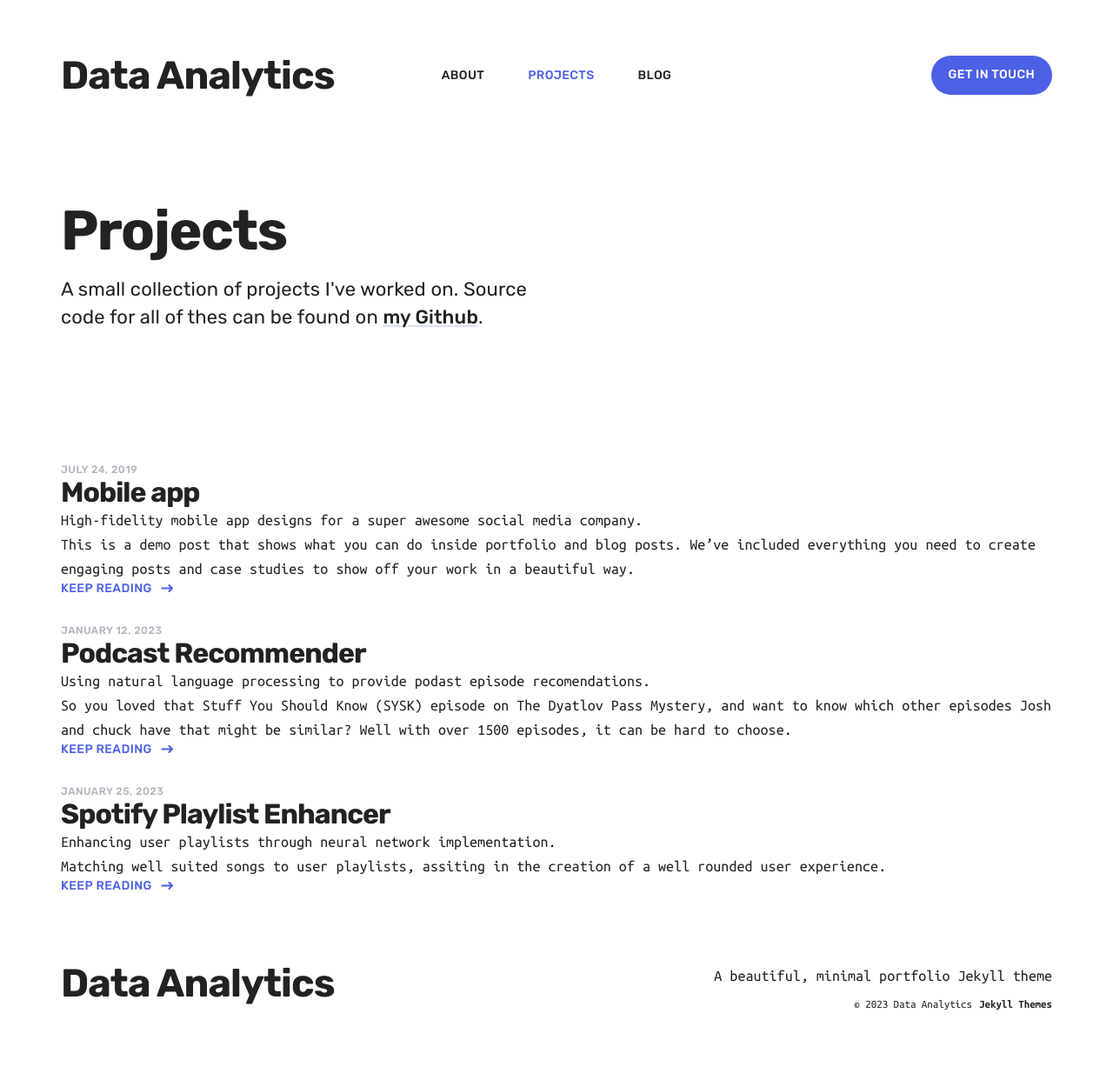
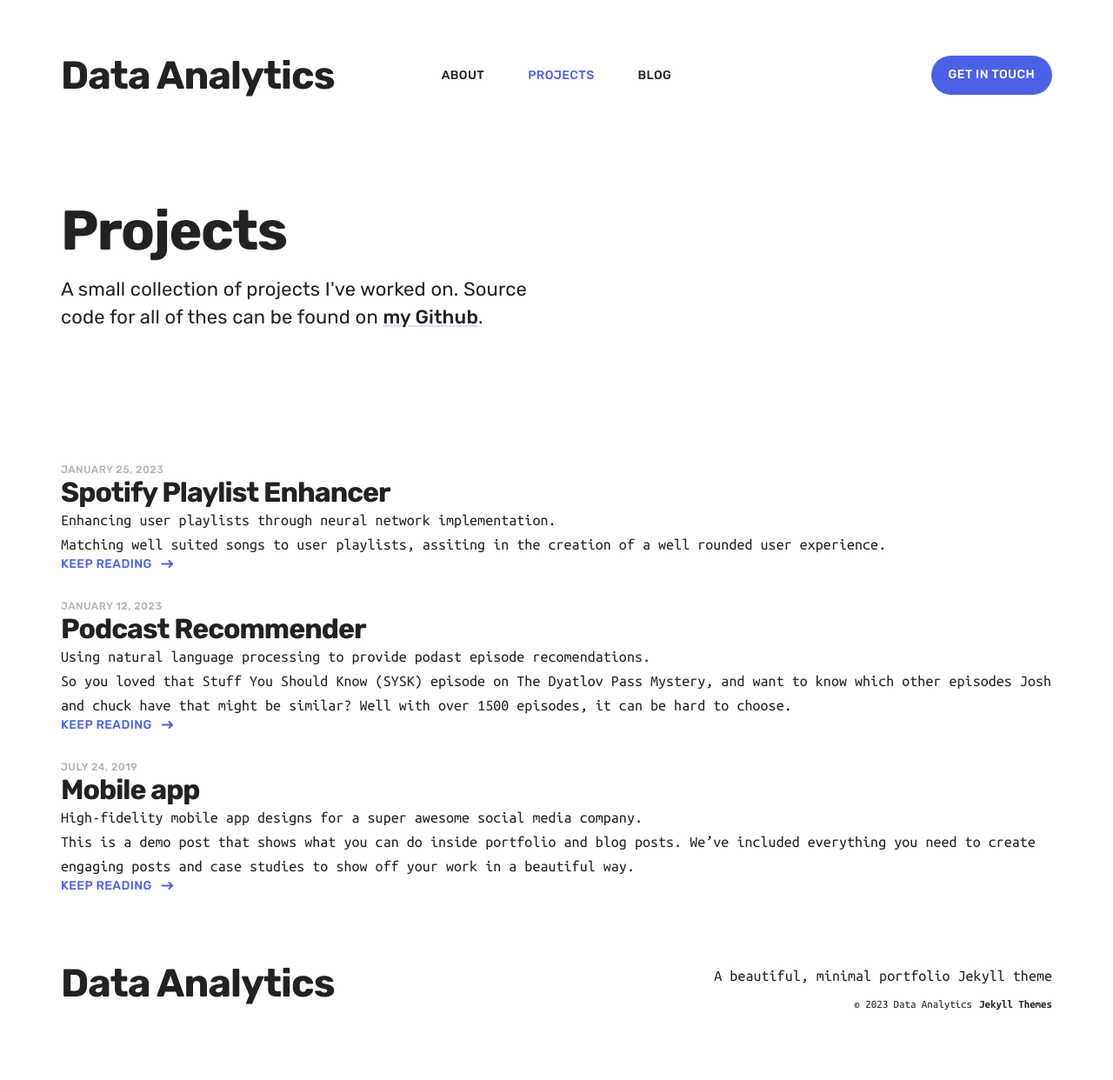
Before and after one commit to jmoro0408/jmoro0408.github.io, a Jekyll site: the page built from projects/index.html, in a window 1280 px wide. Shown: the whole page at 87% size. Built offline with Jekyll 4.4.1, drawn with Linux system fonts in a browser that asks for light colours; nearby versions of some CDN libraries; grey boxes are pictures that could not be loaded.

Commit message:
reversed projects listing
reversed the listing of the projects on the projects page so they are
chronological

```diff
--- a/projects/index.html
+++ b/projects/index.html
@@ -16,7 +16,7 @@ featured_image: images/laptop_stockimage.jpg
 	<section class="all-projects">
 		<div class="wrap">
 			<div class="posts__list grid">
-				{% for project in site.projects %}
+				{% for project in site.projects reversed %}
 				{% if forloop.first == true %}
 				<article class="project project-new">
 					<div class="grid">
```
